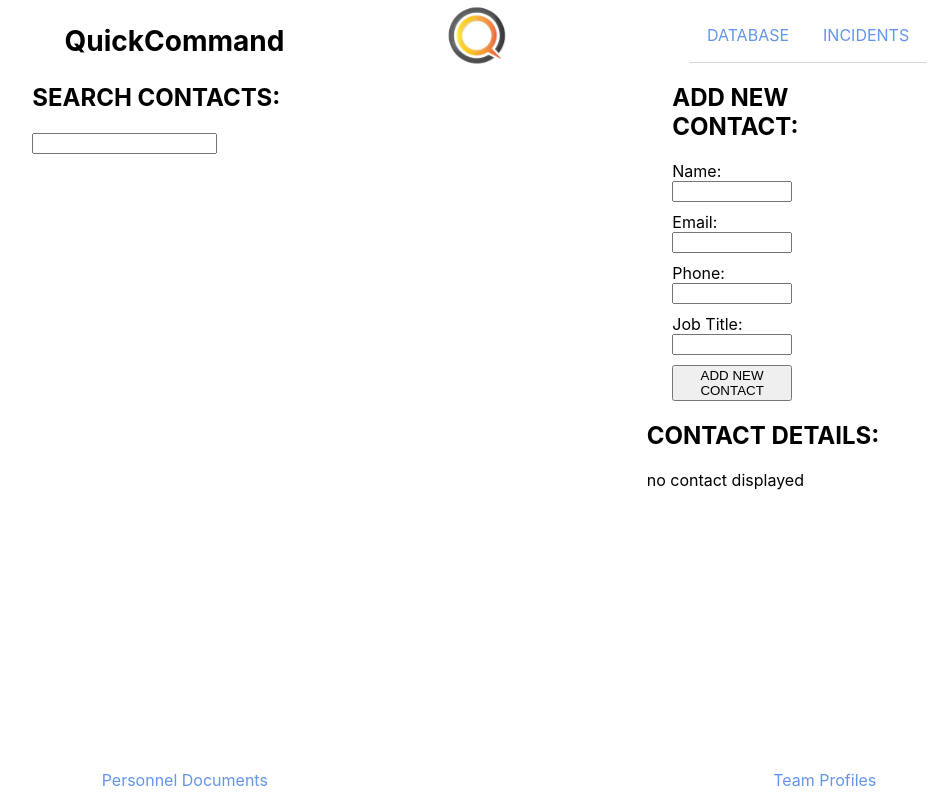
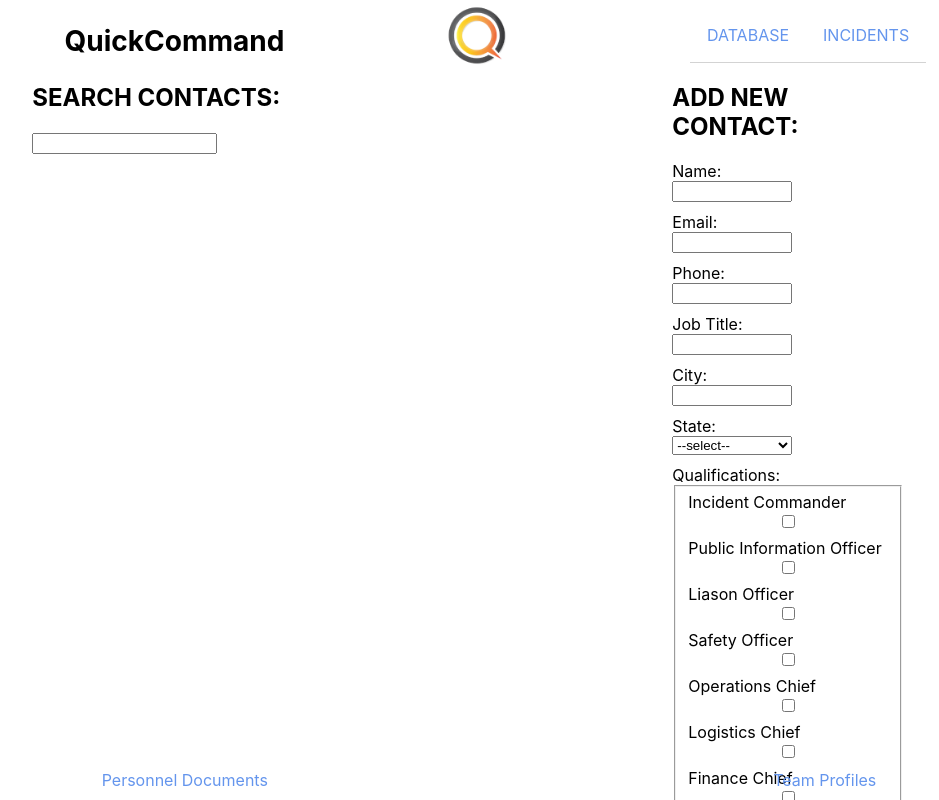
Before and after one commit to Quick-Command/QuickCommand, a React (Create React App) app: page /database in a window 1280 px wide. Shown: the top 800 px of the page, without its empty margins (151-1090 px from the left). Built offline with nearby package versions, Linux system fonts and the light colour scheme.

Commit message:
Update NewContactForm to function with add new contact endpoint

```diff
--- a/src/components/NewContactForm/NewContactForm.css
+++ b/src/components/NewContactForm/NewContactForm.css
@@ -0,0 +1,5 @@
+fieldset {
+  display: flex;
+  flex-direction: column;
+  width: 200px;
+}
--- a/src/components/NewContactForm/NewContactForm.js
+++ b/src/components/NewContactForm/NewContactForm.js
@@ -1,5 +1,6 @@
 import React, { useState } from 'react'
 import { addNewContact } from '../../API-calls'
+import './NewContactForm.css'
 
 const NewContactForm = () => {
 
@@ -7,18 +8,20 @@ const NewContactForm = () => {
   const [contactEmail, setContactEmail] = useState('')
   const [contactPhone, setContactPhone] = useState('')
   const [contactJobTitle, setContactJobTitle] = useState('')
+  const [contactCity, setContactCity] = useState('')
+  const [contactState, setContactState] = useState('')
+  const [contactRoles, setContactRoles] = useState([])
 
   const handleSubmit = e => {
     e.preventDefault()
     const newContact = {
-      id: `${Date.now()}`,
-      type: 'contact',
-      attributes: {
-        name: contactName,
-        email: contactEmail,
-        phone_number: contactPhone,
-        job_title: contactJobTitle
-      }
+      "name": contactName,
+      "email": contactEmail,
+      "phone_number": contactPhone,
+      "job_title": contactJobTitle,
+      "city": contactCity,
+      "state": contactState,
+      "roles": contactRoles
     }
     addNewContact(newContact)
     clearInputs()
@@ -29,6 +32,20 @@ const NewContactForm = () => {
     setContactEmail('')
     setContactPhone('')
     setContactJobTitle('')
+    setContactCity('')
+    setContactState('')
+    setContactRoles([])
+  }
+
+  const handleRoleSelection = e => {
+    let array = contactRoles
+    if (e.target.checked === true) {
+      array.push(e.target.value)
+    } else {
+      array.splice(array.indexOf(e.target.value), 1)
+    }
+    setContactRoles(array)
+    console.log(contactRoles)
   }
 
   return (
@@ -69,6 +86,101 @@ const NewContactForm = () => {
         value={contactJobTitle}
       />
 
+      <label htmlFor='contact-city'>City:</label>
+      <input
+        type='text'
+        name='contact-city'
+        onChange={e => setContactCity(e.target.value)}
+        value={contactCity}
+      />
+
+      <label htmlFor='contact-state'>State:</label>
+      <select
+        name='contact-state'
+        onChange={e => setContactState(e.target.value)}
+        value={contactState}
+      >
+        <option value="">--select--</option>
+        <option>AL</option>
+        <option>AK</option>
+        <option>AZ</option>
+        <option>AR</option>
+        <option>CA</option>
+        <option>CO</option>
+        <option>CT</option>
+        <option>DE</option>
+        <option>FL</option>
+        <option>GA</option>
+        <option>HI</option>
+        <option>ID</option>
+        <option>IL</option>
+        <option>IN</option>
+        <option>IA</option>
+        <option>KS</option>
+        <option>KY</option>
+        <option>LA</option>
+        <option>ME</option>
+        <option>MD</option>
+        <option>MA</option>
+        <option>MI</option>
+        <option>MN</option>
+        <option>MS</option>
+        <option>MO</option>
+        <option>MT</option>
+        <option>NE</option>
+        <option>NV</option>
+        <option>NH</option>
+        <option>NJ</option>
+        <option>NM</option>
+        <option>NY</option>
+        <option>NC</option>
+        <option>ND</option>
+        <option>OH</option>
+        <option>OK</option>
+        <option>OR</option>
+        <option>PA</option>
+        <option>RI</option>
+        <option>SE</option>
+        <option>SD</option>
+        <option>TN</option>
+        <option>TX</option>
+        <option>UT</option>
+        <option>VT</option>
+        <option>VA</option>
+        <option>WA</option>
+        <option>WV</option>
+        <option>WI</option>
+        <option>WY</option>
+      </select>
+
+      <label htmlFor='contact-roles'>Qualifications:</label>
+      <fieldset onChange={e => handleRoleSelection(e)}>
+        <label htmlFor='incident-commander'>Incident Commander</label>
+        <input id='incident-commander' value="Incident Commander" type='checkbox' />
+
+        <label htmlFor='pio'>Public Information Officer</label>
+        <input id='pio' value="Public Information Officer" type='checkbox' />
+
+        <label htmlFor='liason-officer'>Liason Officer</label>
+        <input id='liason-officer' value="Liason Officer" type='checkbox' />
+
+        <label htmlFor='safety-officer'>Safety Officer</label>
+        <input id='safety-officer' value="Safety Officer" type='checkbox' />
+
+        <label htmlFor='ops-chief'>Operations Chief</label>
+        <input id='ops-chief' value="Operations Chief" type='checkbox' />
+
+        <label htmlFor='logistics-chief'>Logistics Chief</label>
+        <input id='logistics-chief' value="Logistics Chief" type='checkbox' />
+
+        <label htmlFor='finance-chief'>Finance Chief</label>
+        <input id='finance-chief' value="Finance Chief" type='checkbox' />
+
+        <label htmlFor='planning-chief'>Planning Chief</label>
+        <input id='planning-chief' value="Planning Chief" type='checkbox' />
+
+      </fieldset>
+      <br></br>
       <button type='submit'>ADD NEW CONTACT</button>
 
     </form>
```
